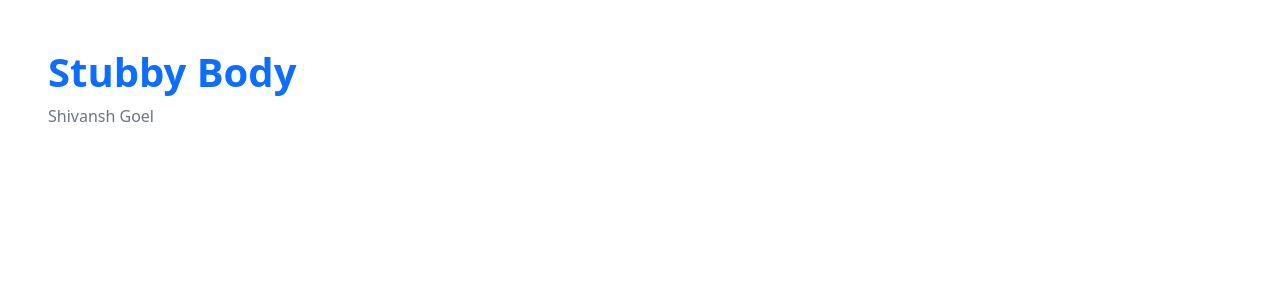
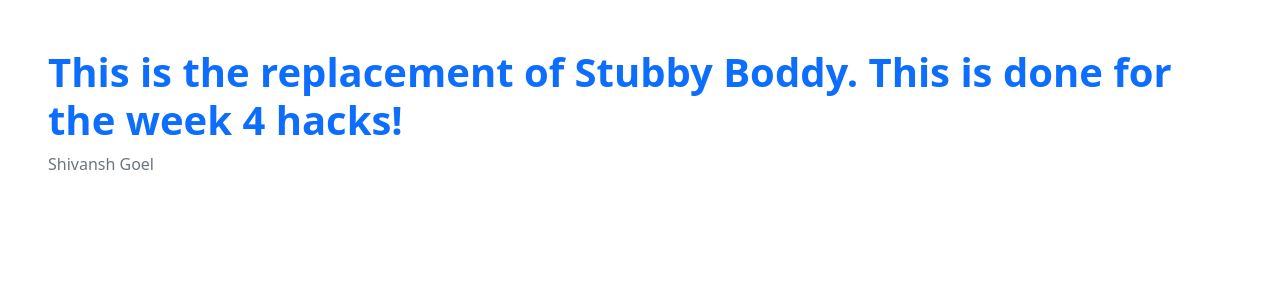
Before and after one commit to DeadshotLegend/Flask-Python-Web-Application, a Flask app: page /stub/ in a window 1280 px wide. Shown: the part 66-366 px from the top of the page. Run offline with Flask 2, Linux system fonts and the light colour scheme.

Commit message:
Comittin

```diff
--- a/templates/stub.html
+++ b/templates/stub.html
@@ -8,7 +8,7 @@
 {% block body %}
     <!- Try building a new body here, bootstrap is a wise choice ->
     <div class="px-5 py-5 mx-auto">
-        <h1 class="text-primary"><strong>Stubby Body</strong></h1>
+        <h1 class="text-primary"><strong>This is the replacement of Stubby Boddy. This is done for the week 4 hacks!</strong></h1>
         <p class="text-secondary">Shivansh Goel</p>
     </div>
 {% endblock %}
```
